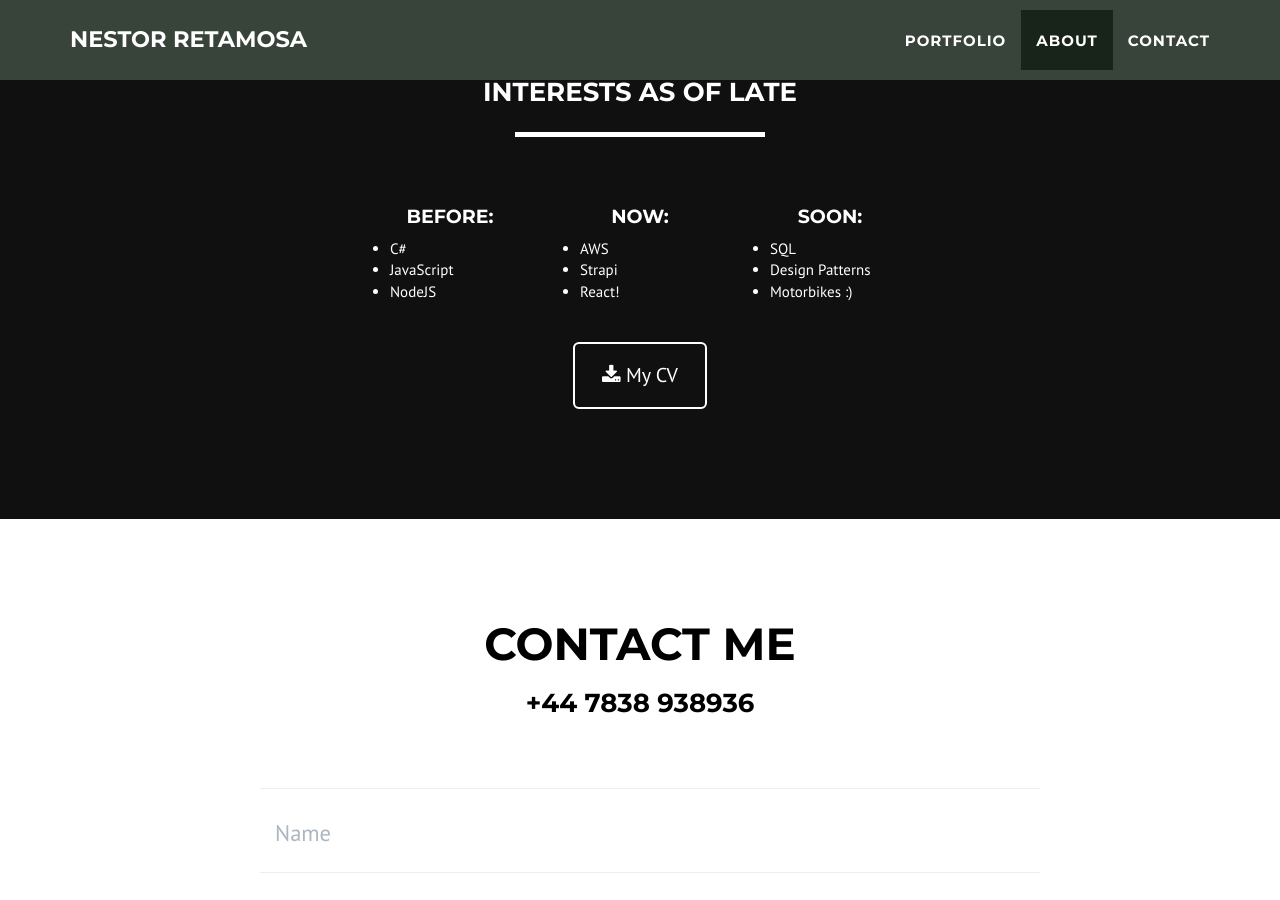
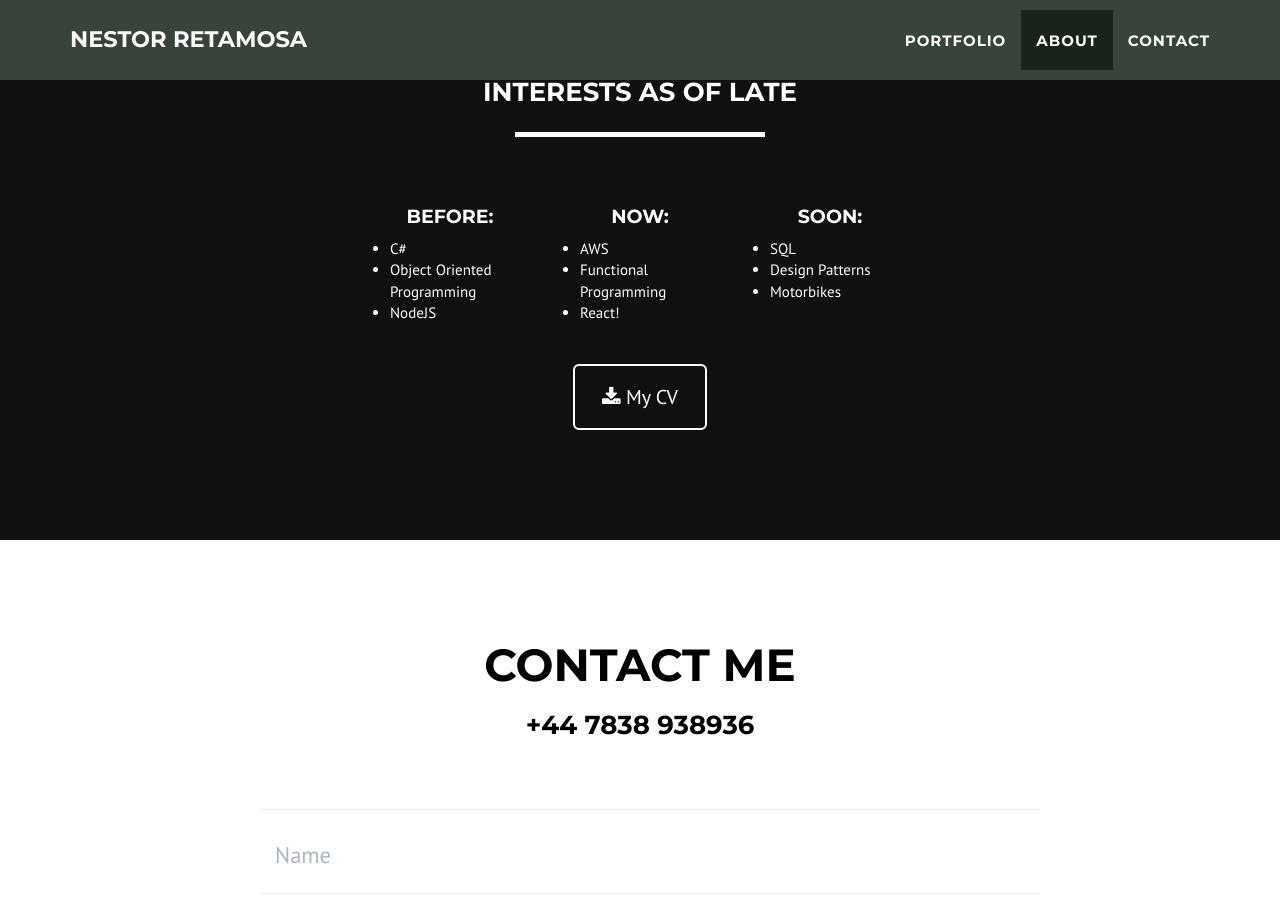
Before and after one commit to nestorreta/nestorreta.github.io, a Jekyll site: the page built from index.html, in a window 1280 px wide and 900 px high, scrolled down 2195 px. Built offline with Jekyll 4.4.1, drawn with Linux system fonts in a browser that asks for light colours.

Commit message:
config yml

```diff
--- a/_config.yml
+++ b/_config.yml
@@ -18,20 +18,20 @@ about:
         header: Before
         list:
           - item: C#
-          - item: JavaScript
+          - item: Object Oriented Programming
           - item: NodeJS
       center:
         header: Now
         list:
           - item: AWS
-          - item: Strapi
+          - item: Functional Programming
           - item: React!
       right:
         header: Soon
         list:
           - item: SQL
           - item: Design Patterns
-          - item: Motorbikes :)
+          - item: Motorbikes
   button:
     text: My CV
     href: /resume/nestor-retamosa.pdf
```
